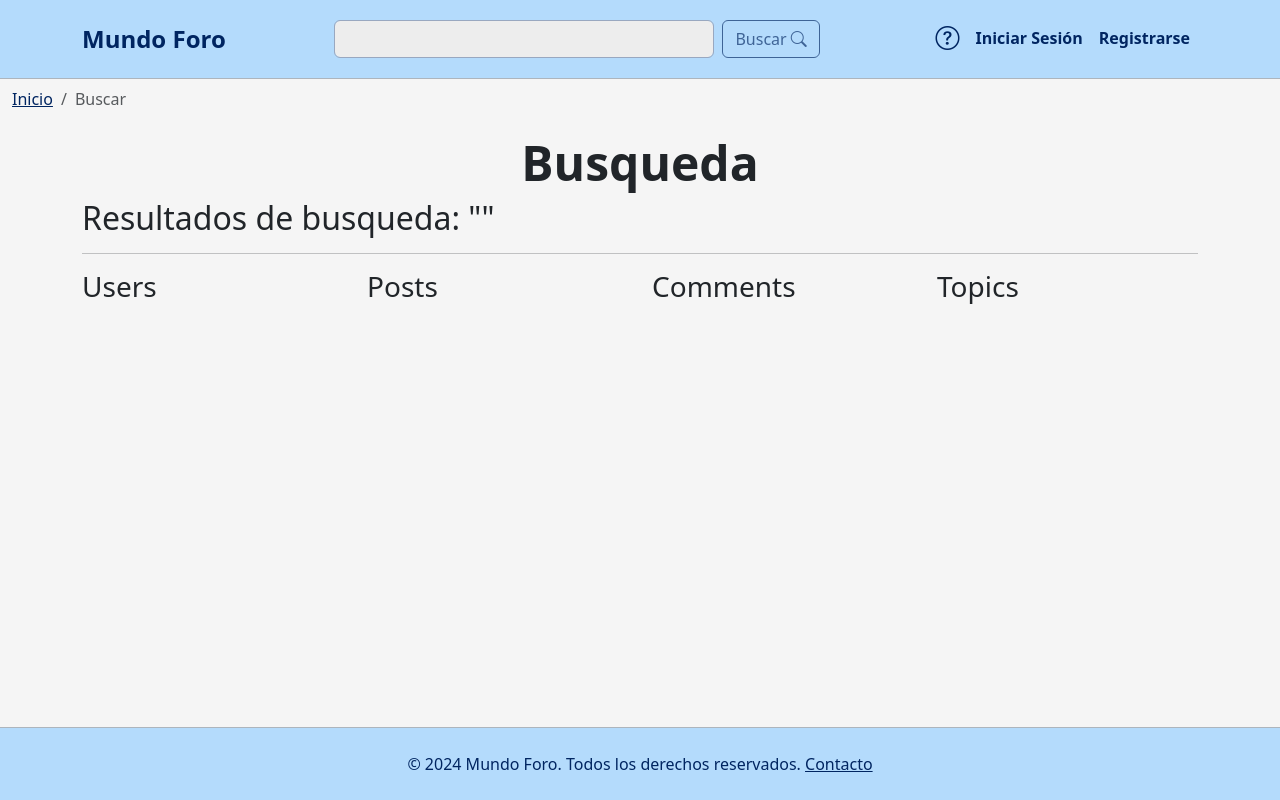
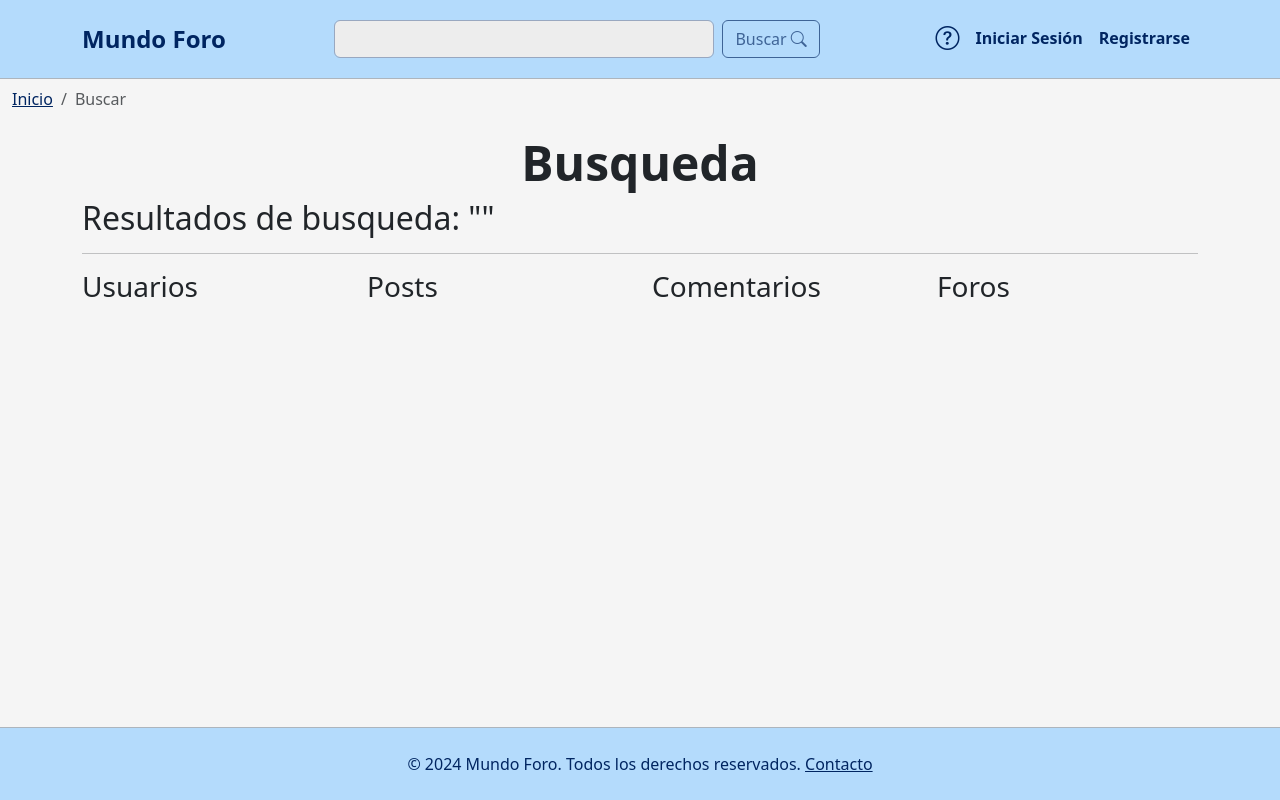
Before and after one commit to Croissanton/IU_Proyecto, a React (Create React App) app in the folder foro-mundo/: page /buscar in a window 1280 px wide. Built offline with nearby package versions, Linux system fonts and the light colour scheme.

Commit message:
translation to espanol

```diff
--- a/foro-mundo/src/Pages/SearchPage.js
+++ b/foro-mundo/src/Pages/SearchPage.js
@@ -172,10 +172,10 @@ const SearchPage = () => {
         <h2>Resultados de busqueda: "{query}"</h2>
         <hr />
         <Row>
-          {renderSuggestionList("Users", suggestions.users)}
+          {renderSuggestionList("Usuarios", suggestions.users)}
           {renderSuggestionList("Posts", suggestions.posts)}
-          {renderSuggestionList("Comments", suggestions.comments)}
-          {renderSuggestionList("Topics", suggestions.topics)}
+          {renderSuggestionList("Comentarios", suggestions.comments)}
+          {renderSuggestionList("Foros", suggestions.topics)}
         </Row>
       </Container>
     </MainLayout>
```
